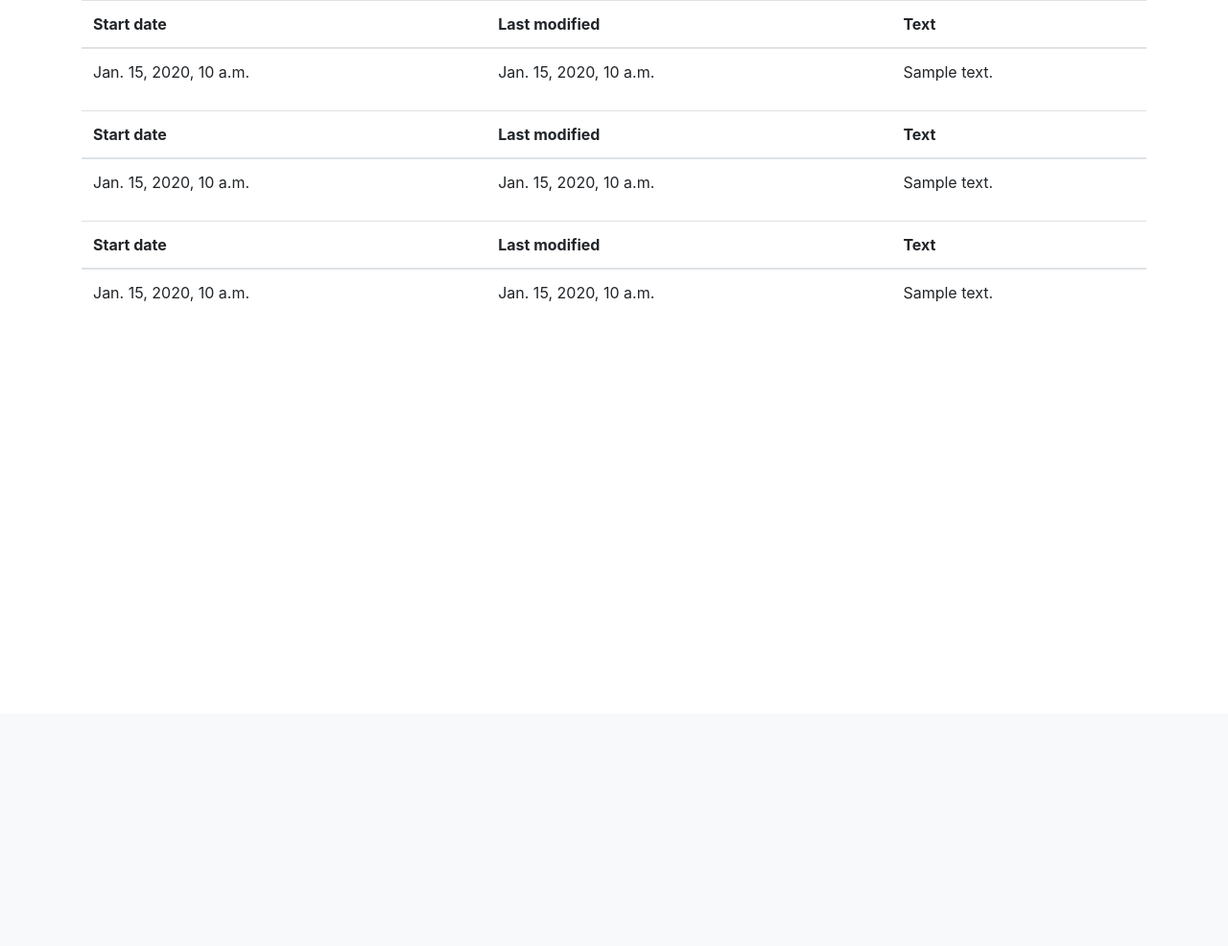
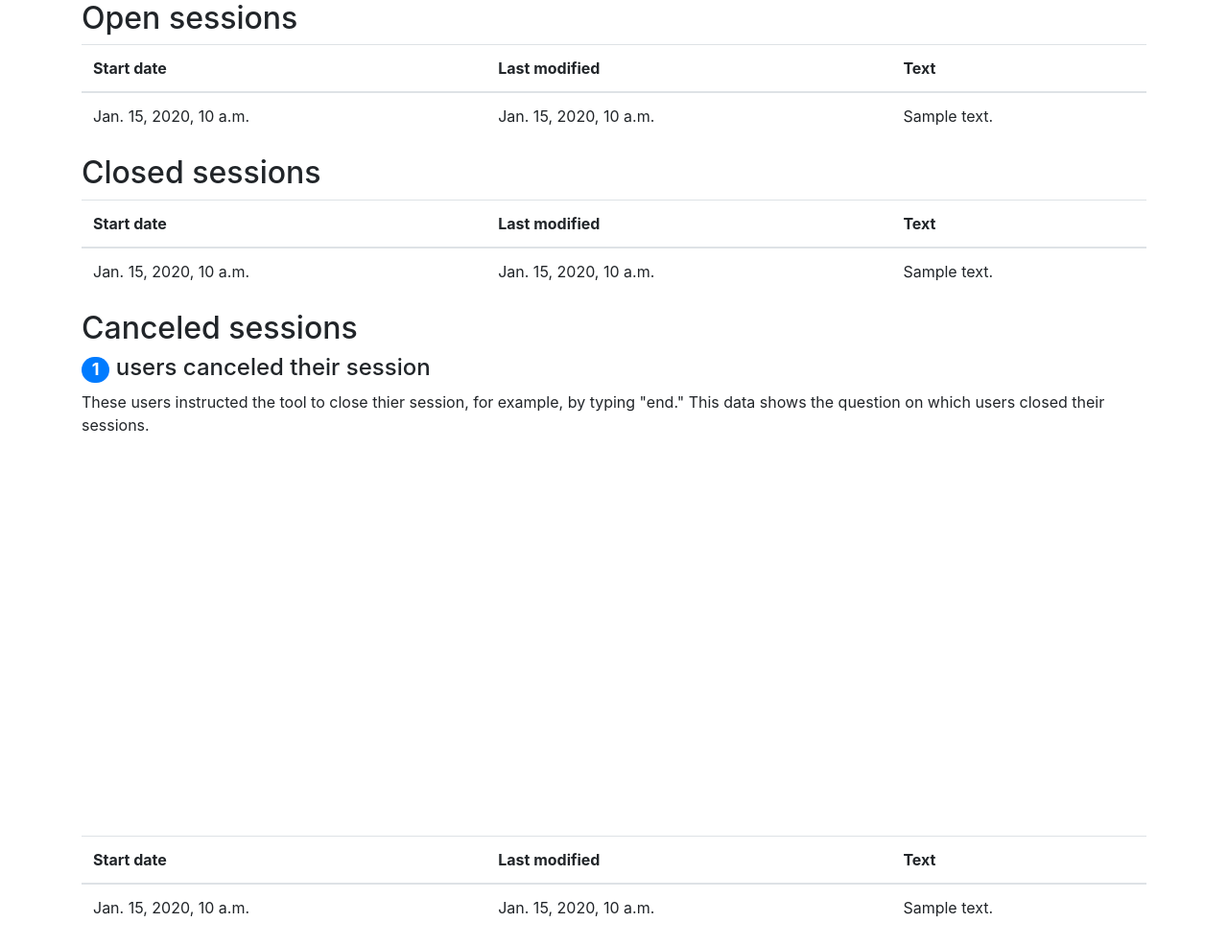
Before and after one commit to datamade/coordinated-entry-screening, a Django app: template templates/ces_admin/ces-dashboard.html in a window 1280 px wide. Shown: the part 56-1042 px from the top of the page at 96% size. Before the commit the page ends 370 px from the top, so only its background shows below. Run offline with Django 3.2, Linux system fonts and the light colour scheme; the template is opened without the code that fills it: most values are stand-ins (such as "Sample title", 1, 10 or a date in 2020); some libraries are stand-ins or nearby versions.

Commit message:
DRY queries and initial version of charts

```diff
--- /dev/null
+++ b/coordinated-entry-screening/static/js/dashboard-charts.js
@@ -0,0 +1,47 @@
+function barHelper(prepped_data){
+    Highcharts.chart('container', {
+        chart: {
+            type: 'column'
+        },
+        title: {
+            text: null
+        },
+        subtitle: {
+            text: null
+        },
+        xAxis: {
+            type: 'category'
+        },
+        yAxis: {
+            title: {
+                text: 'Number of users'
+            }
+
+        },
+        legend: {
+            enabled: false
+        },
+        plotOptions: {
+            series: {
+                borderWidth: 0,
+                dataLabels: {
+                    enabled: true,
+                    format: '{point.y:.1f}%'
+                }
+            }
+        },
+
+        tooltip: {
+            headerFormat: '<span style="font-size:11px">{series.name}</span><br>',
+            pointFormat: '<span style="color:{point.color}">{point.name}</span>: <b>{point.y:.2f}%</b> of total<br/>'
+        },
+
+        "series": [
+            {
+                "name": "Number of users",
+                "colorByPoint": true,
+                "data": JSON.parse(prepped_data)
+            }
+        ]
+    });
+}
--- a/templates/base.html
+++ b/templates/base.html
@@ -25,6 +25,10 @@
 
     <script src="{% static "js/jquery-3.3.1.min.js" %}" type="text/javascript"></script>
     <script src="{% static "js/bootstrap.min.js" %}" type="text/javascript"></script>
+
+
+    <script src="https://code.highcharts.com/highcharts.js"></script>
+    <script src="{% static "js/dashboard-charts.js" %}" type="text/javascript"></script>
     {% block extra_javascript %}{% endblock extra_javascript %}
 </body>
 </html>
--- a/templates/ces_admin/ces-dashboard.html
+++ b/templates/ces_admin/ces-dashboard.html
@@ -2,6 +2,8 @@
 {% block title %}Dashboard{% endblock %}
 {% block content %}
 
+
+<h2>Open sessions</h2>
 {% if open_sessions %}
 <table class="table">
     <thead>
@@ -23,6 +25,7 @@
 </table>
 {% endif %}
 
+<h2>Closed sessions</h2>
 {% if closed_sessions %}
 <table class="table">
     <thead>
@@ -44,6 +47,17 @@
 </table>
 {% endif %}
 
+<h2>Canceled sessions</h2>
+<div class='row'>
+    <div class='col-md-12'>
+        <h4><span class='badge badge-pill badge-primary'>{{ canceled_sessions | length }}</span> users canceled their session</h4>
+        <p>These users instructed the tool to close thier session, for example, by typing "end." This data shows the question on which users closed their sessions.</p>
+        <div id="container" style="min-width: 310px; height: 400px; margin: 0 auto"></div>
+    </div>
+</div>
+
+<div class='row'>
+    <div class='col-md-12'>
         {% if canceled_sessions %}
         <table class="table">
             <thead>
@@ -64,5 +78,18 @@
             </tbody>
         </table>
         {% endif %}
+    </div>
+</div>
 
 {% endblock %}
+
+{% block extra_javascript %}
+
+<script>
+    $(function() {
+        prepped_data = '{{canceled_chart | escapejs}}';
+        barHelper(prepped_data);
+    });
+</script>
+
+{% endblock extra_javascript %}
```
Also changed, not shown: ces_admin/views.py (+19 -0 lines). Lines whose indentation alone changed are shown as unchanged.
